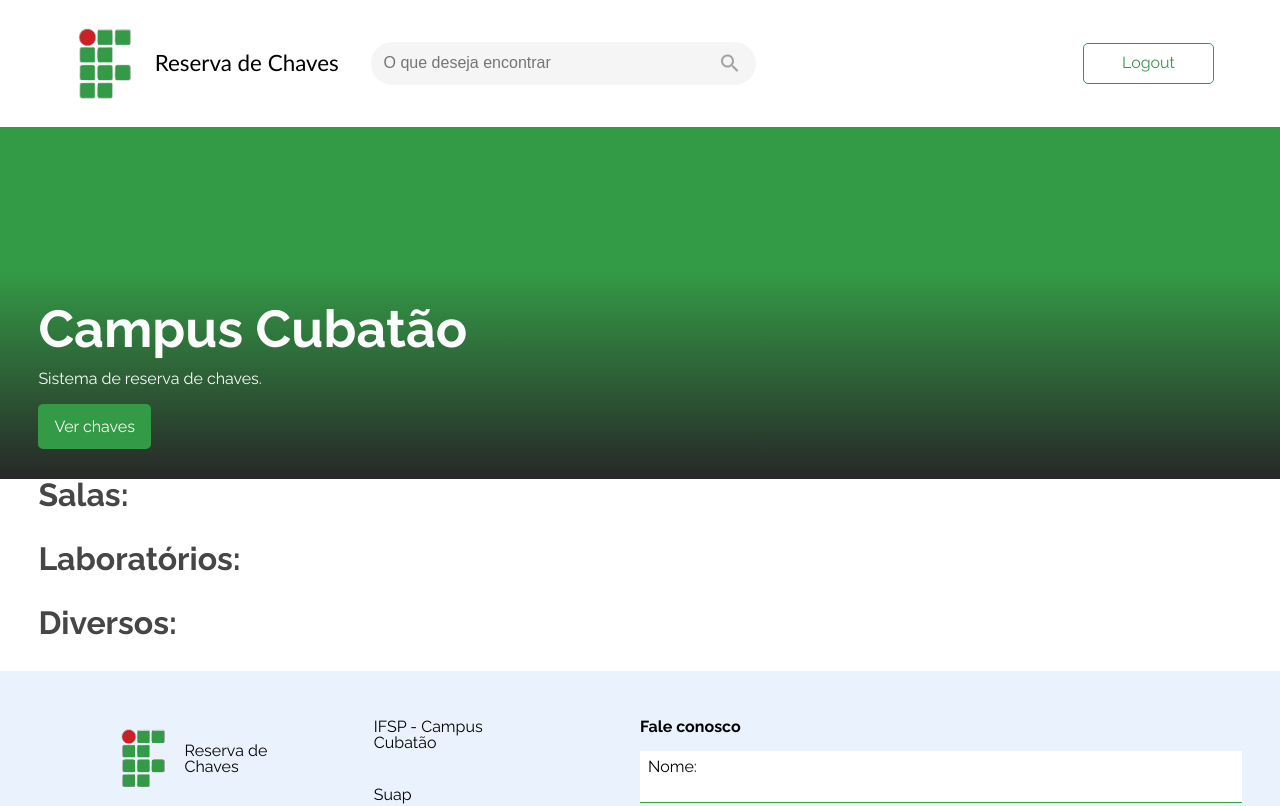
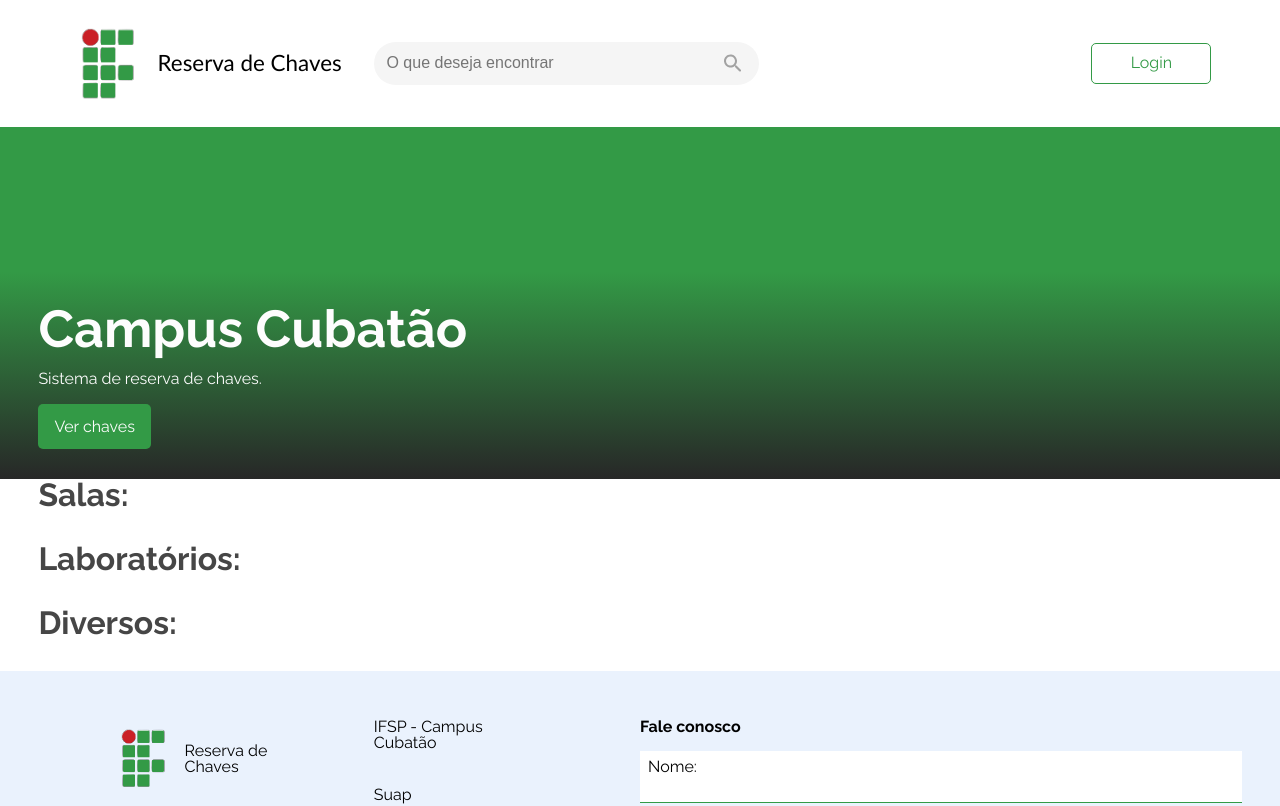
Before and after one commit to Laysabernardes/ReservaDeChavesIFSP, a React (Create React App) app in the folder front-end/: page / in a window 1280 px wide. Shown: the top 806 px of the page. Built offline with nearby package versions, Linux system fonts and the light colour scheme.

Commit message:
conectando a homepage com o login (front-edn não concluido)

```diff
--- a/front-end/package.json
+++ b/front-end/package.json
@@ -8,6 +8,7 @@
     "@testing-library/user-event": "^13.5.0",
     "react": "^18.2.0",
     "react-dom": "^18.2.0",
+    "react-router-dom": "^6.19.0",
     "react-scripts": "^5.0.1"
   },
   "scripts": {
--- a/front-end/src/App.js
+++ b/front-end/src/App.js
@@ -1,19 +1,33 @@
-import Header from './pages/header.js';
-import Banner from './pages/banner.js';
+//page App.js
+
+
 import Main from './pages/main.js'
-import Footer from './pages/footer.js'
-import './css/App.css';
+import './css/App.css'
+import React, { Component } from "react";
+import Login from "./pages/login.js";
 
-function App() {
-  return (
-<div>
-  <Header/> {/*comando para importar o header*/}
-  <Banner/>{/*comando para importar o banner*/}
-  <Main/> {/*comando para importar o header*/}
-  <Footer/> {/*comando para importar o Footer*/}
-</div>
 
-  );
+class App extends Component {
+  state = {
+    showLogin: true,
+  };
+
+  componentDidMount() {
+    // Define o estado `showLogin` para `false` após 5 segundos
+    setTimeout(() => {
+      this.setState({
+        showLogin: false,
+      });
+    }, 5000);
+  }
+
+  render() {
+    return (
+      <div>
+        {this.state.showLogin ? <Login /> : <Main />}
+      </div>
+    );
+  }
 }
 
 export default App;
--- a/front-end/src/index.js
+++ b/front-end/src/index.js
@@ -1,7 +1,7 @@
 import React from 'react';
 import ReactDOM from 'react-dom/client';
 import './css/index.css';
-import Login from '../src/pages/login';
+
 import App from '../src/App.js';
 import reportWebVitals from './reportWebVitals';
 
--- a/front-end/src/pages/header.js
+++ b/front-end/src/pages/header.js
@@ -1,7 +1,7 @@
-// Arquivo: Header.js
 import React from 'react';
 import '../css/header.css';  // Importa o estilo CSS para o componente Header
 import { logoIF, lupaMobile, lupa } from '../img/index.js';  // Importa as imagens do ícone do IF, ícone de pesquisa para dispositivos móveis e ícone de pesquisa
+
 
 function Header() {
   return (
@@ -25,7 +25,16 @@ function Header() {
           <img className="header__lupa" src={lupa} alt="lupa" />
         </div>
         {/* Link para a página de login */}
-        <a className="header__boton" href="./login.html">Logout</a>
+        <a
+  className="header__boton"
+  href="/login"
+  onClick={(e) => {
+    // Redireciona o usuário para a página de login
+    window.location.replace("/login");
+  }}
+>
+  Login
+</a>
         {/* Ícone de lupa para dispositivos móveis, não aparece em desktop */}
         <img className="header__lupa-mobile" src={lupaMobile} alt="lupa" />
       </header>
@@ -33,4 +42,4 @@ function Header() {
   );
 }
 
-export default Header;  // Exporta o componente Header para ser usado em outros lugares do projeto
+export default Header;
--- a/front-end/src/pages/login.js
+++ b/front-end/src/pages/login.js
@@ -9,7 +9,7 @@ import Footer from './footer.js';
 function LoginForm() {
   return (
     <div>
-    <Header/>
+      <Header />
       <div className="formulario">
         <div className="formulario-login container">
           <h3 className="formulario-login__titulo">Iniciar Sessão</h3>
@@ -52,11 +52,15 @@ function LoginForm() {
               name="enviar"
               id="enviar-login"
               value="Entrar"
+              onClick={(e) => {
+                // Redireciona o usuário para a página principal
+                window.location.replace("/main");
+              }}
             />
           </form>
         </div>
       </div>
-    <Footer/>
+      <Footer />
     </div>
   );
 }
--- a/front-end/src/pages/main.js
+++ b/front-end/src/pages/main.js
@@ -1,9 +1,15 @@
 import React from 'react';
 import '../css/main.css'; // Importa o estilo CSS para o componente main
+import Header from './header';
+import Banner from './banner.js';
+import Footer from './footer.js'
 
 function Main() {
     return (
-    <section class="section__produtos">
+        <div>
+            <Header />
+            <Banner />
+            <section className="section__produtos">
                 <div className="produtos container">
                     <div className="salas">
                         <div className="salas__head">
@@ -25,6 +31,9 @@ function Main() {
                     </div>
                 </div>
             </section>
+            <Footer/>
+        </div>
+
     );
 }
 
```
Also changed, not shown: front-end/src/pages/Reserva.js (+23 -18 lines), 1 other file (tests, documents, lock files or other folders). Lines whose indentation alone changed are shown as unchanged.
